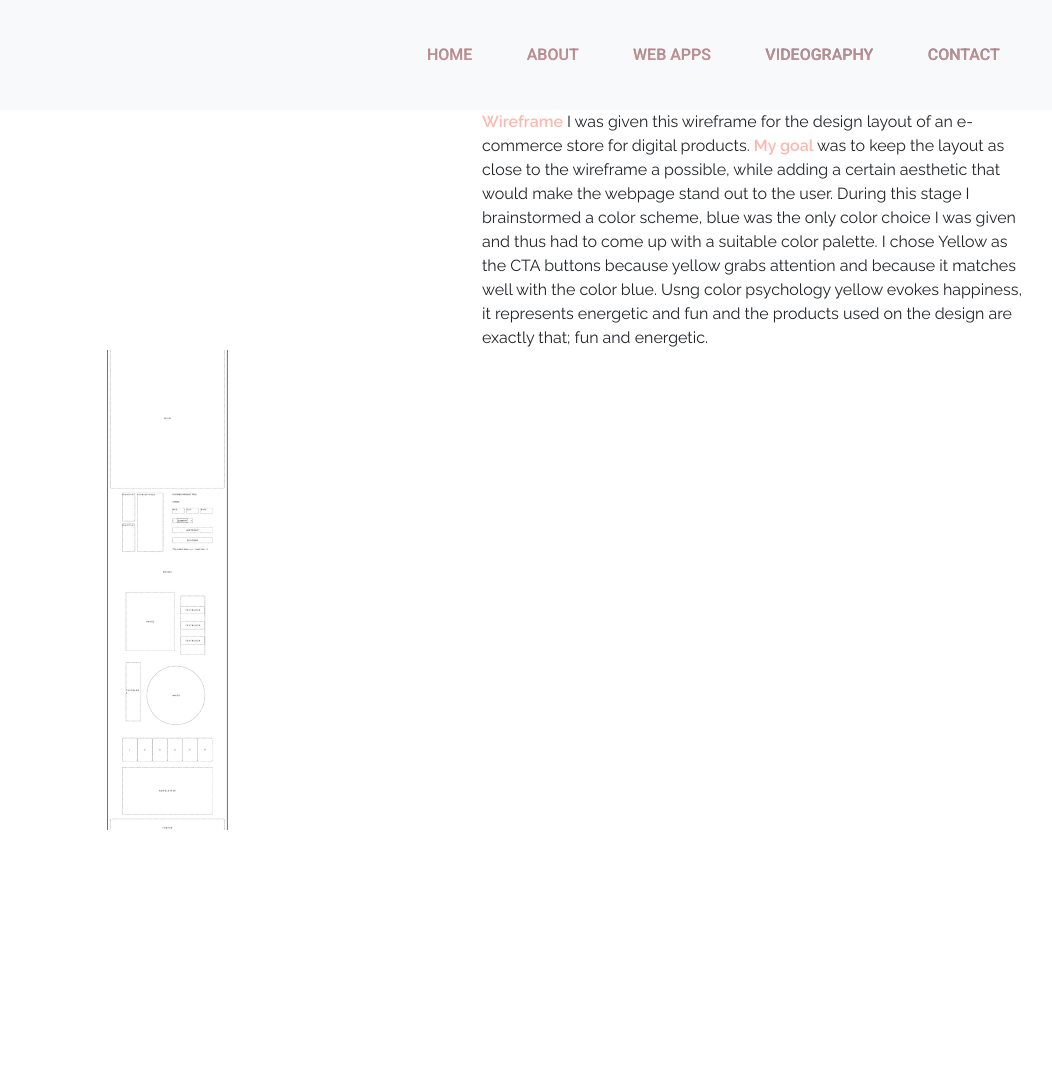
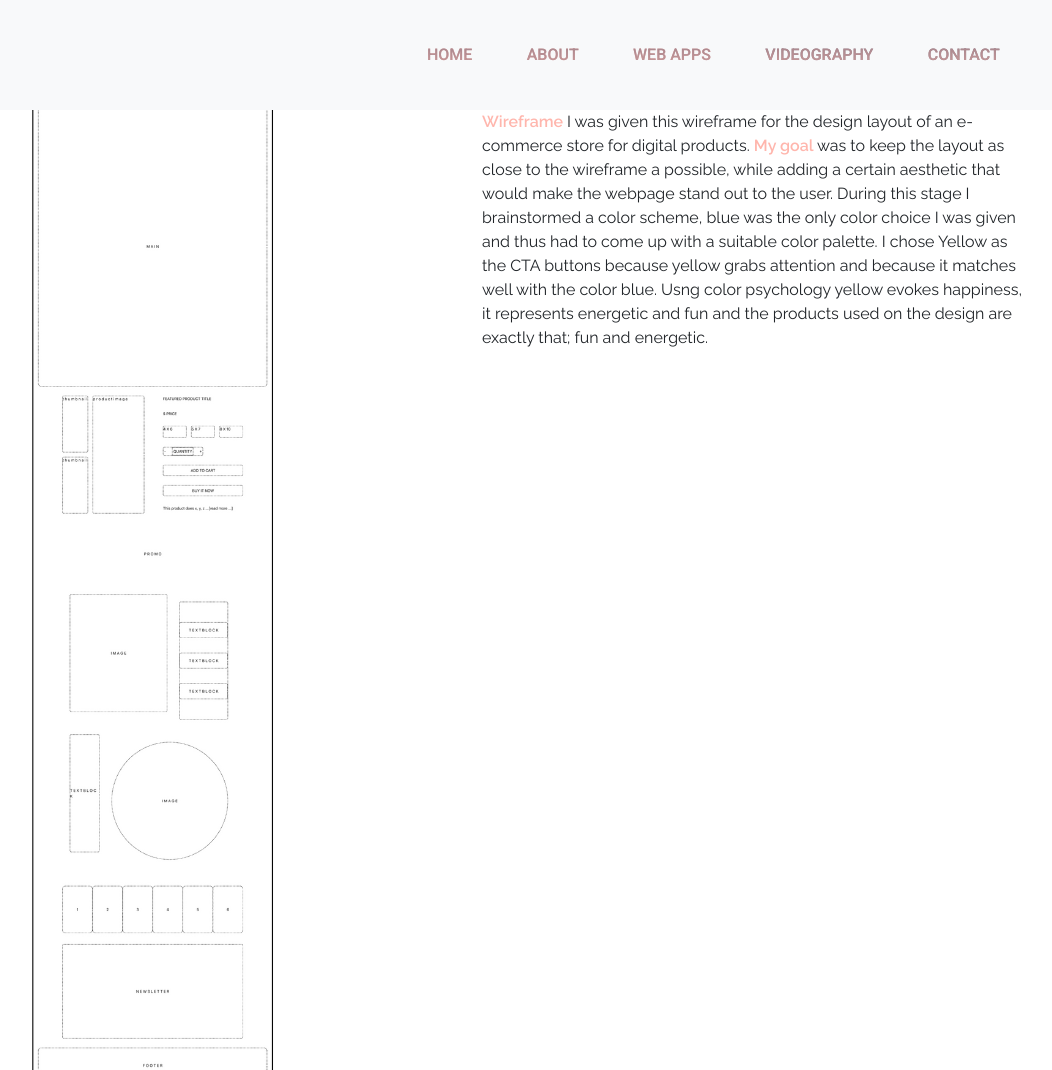
Before and after one commit to atatum718/portfolio, a plain HTML site: page shopifyWebDesignClient.html in a window 1280 px wide. Shown: the whole page, without its empty margins (173-1225 px from the left). Drawn offline with Linux system fonts and the light colour scheme.

Commit message:
removed .scaled style

```diff
--- a/css/shopifyWebMonica.css
+++ b/css/shopifyWebMonica.css
@@ -13,10 +13,10 @@
     font-family: var(--raleway);
   }
 
-  .scaled {
-      /* -ms-transform: scale(0.5);
+  /* .scaled {
+      -ms-transform: scale(0.5);
       -webkit-transform: scale(0.5);
       -o-transform: scale(0.5);
-      -moz-transform: scale(0.5); */
+      -moz-transform: scale(0.5);
       transform: scale(0.5);
-  }
+  } */
```
